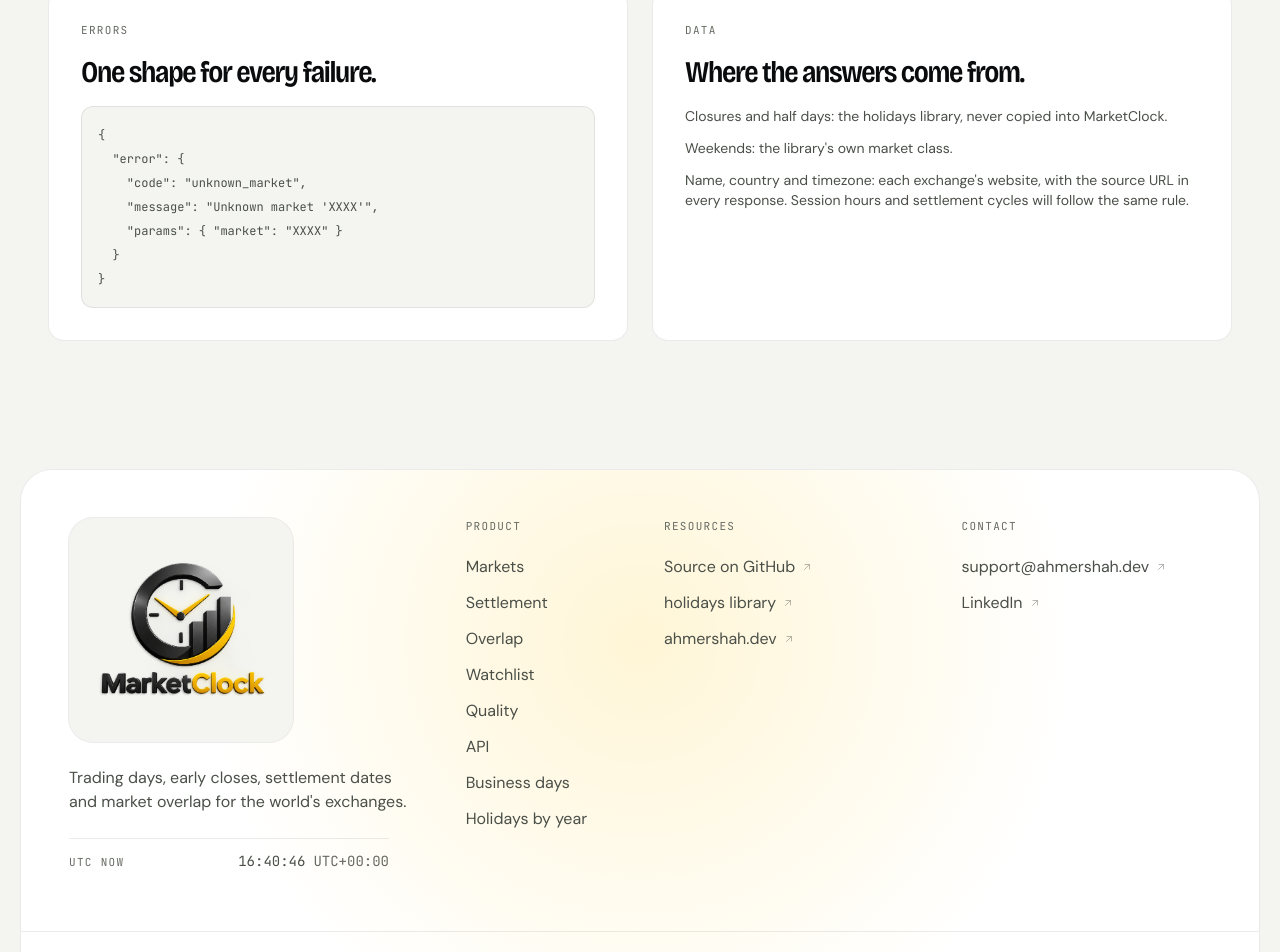
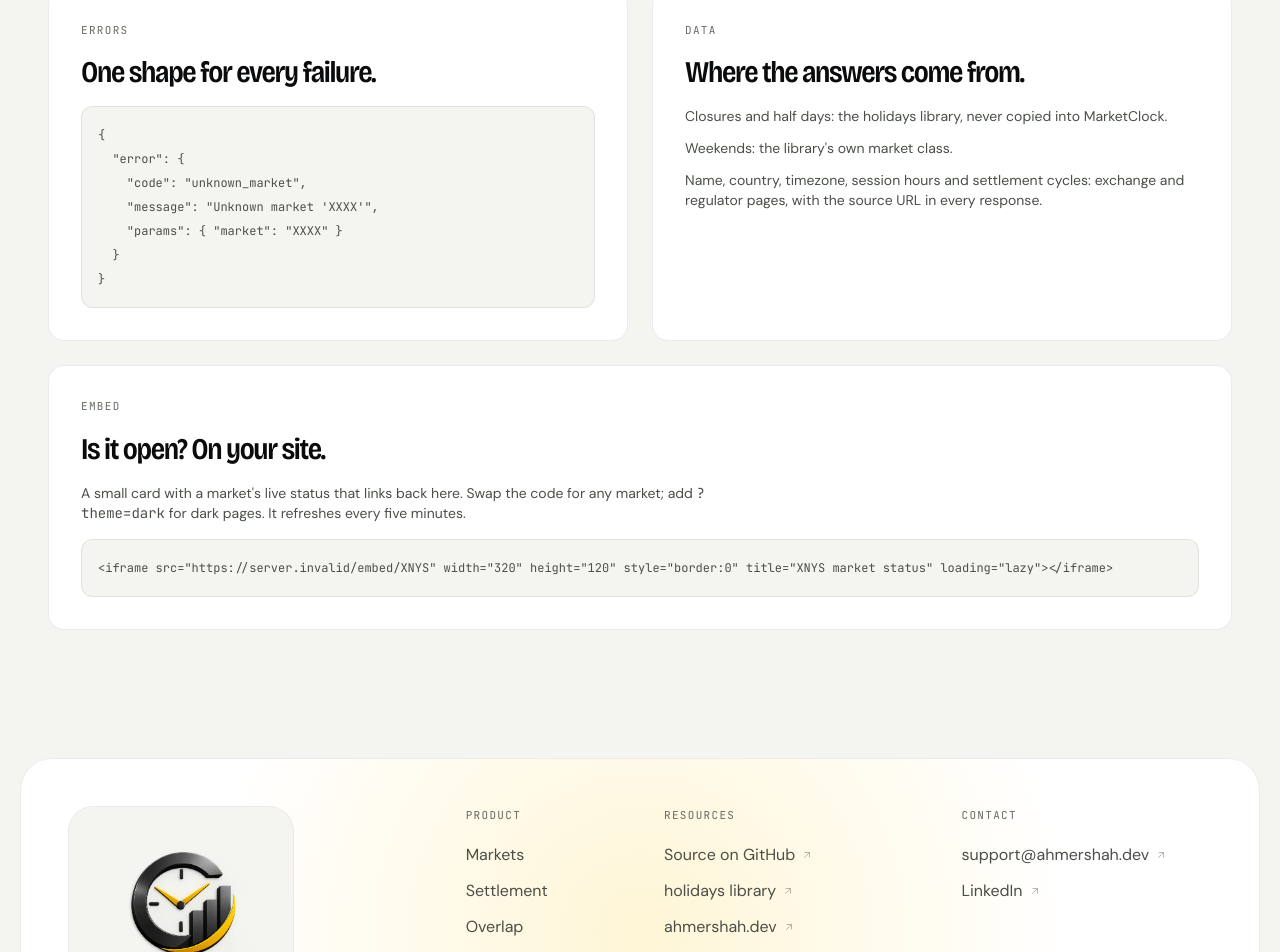
Before and after one commit to ahmershahdev/marketclock, a Next.js app in the folder frontend/: page /developers in a window 1280 px wide. Shown: the part 2368-3320 px from the top of the page. Built offline with nearby package versions, Linux system fonts and the light colour scheme; no server answers.

Commit message:
Embeddable market status widget (#28)

```diff
--- a/frontend/src/app/developers/page.tsx
+++ b/frontend/src/app/developers/page.tsx
@@ -1,5 +1,6 @@
 import type { Metadata } from "next";
 import { PageHeader, Panel } from "@/components/ui";
+import { embedSnippet } from "@/lib/embed";
 
 export const metadata: Metadata = {
   title: "API",
@@ -170,10 +171,22 @@ export default function DevelopersPage() {
               <li>Closures and half days: the holidays library, never copied into MarketClock.</li>
               <li>Weekends: the library&apos;s own market class.</li>
               <li>
-                Name, country and timezone: each exchange&apos;s website, with the source URL in
-                every response. Session hours and settlement cycles will follow the same rule.
+                Name, country, timezone, session hours and settlement cycles: exchange and regulator
+                pages, with the source URL in every response.
               </li>
             </ul>
+          </Panel>
+          <Panel className="md:col-span-2">
+            <p className="mb-4 eyebrow">Embed</p>
+            <h3 className="mb-4 text-display text-3xl">Is it open? On your site.</h3>
+            <p className="mb-4 max-w-2xl text-sm text-ink-2">
+              A small card with a market&apos;s live status that links back here. Swap the code for
+              any market; add <code className="font-mono">?theme=dark</code> for dark pages. It
+              refreshes every five minutes.
+            </p>
+            <pre className="overflow-x-auto rounded-xl border border-rule bg-paper p-4 font-mono text-xs leading-6 text-ink-2">
+              {embedSnippet("XNYS")}
+            </pre>
           </Panel>
         </div>
       </section>
--- /dev/null
+++ b/frontend/src/app/embed/[code]/route.ts
@@ -0,0 +1,24 @@
+import { connection } from "next/server";
+import { api } from "@/lib/api/client";
+import { embedHtml, parseTheme } from "@/lib/embed";
+
+export async function GET(request: Request, { params }: RouteContext<"/embed/[code]">) {
+  await connection();
+  const code = (await params).code.toUpperCase();
+  const theme = parseTheme(new URL(request.url).searchParams.get("theme"));
+  const [markets, status] = await Promise.all([api.markets(), api.status(code)]);
+  const market = markets.ok ? markets.data.find((item) => item.code === code) : undefined;
+  if (!market || !status.ok) {
+    return new Response("Unknown market or the API is unreachable.", {
+      status: market ? 503 : 404,
+      headers: { "Content-Type": "text/plain; charset=utf-8", "X-Robots-Tag": "noindex" },
+    });
+  }
+  return new Response(embedHtml(market, status.data, Date.now(), theme), {
+    headers: {
+      "Content-Type": "text/html; charset=utf-8",
+      "Cache-Control": "public, max-age=60",
+      "X-Robots-Tag": "noindex",
+    },
+  });
+}
--- a/frontend/src/app/robots.ts
+++ b/frontend/src/app/robots.ts
@@ -3,7 +3,7 @@ import { absoluteUrl, SITE_URL } from "@/lib/site";
 
 export default function robots(): MetadataRoute.Robots {
   return {
-    rules: { userAgent: "*", allow: "/", disallow: ["/api/", "/offline"] },
+    rules: { userAgent: "*", allow: "/", disallow: ["/api/", "/offline", "/embed/"] },
     sitemap: absoluteUrl("/sitemap.xml"),
     host: SITE_URL,
   };
--- /dev/null
+++ b/frontend/src/lib/embed.ts
@@ -0,0 +1,70 @@
+import type { Market, MarketStatus } from "@/lib/api/types";
+import { statusLabel, type StatusTone } from "@/lib/market-status";
+import { absoluteUrl } from "@/lib/site";
+
+const THEMES = {
+  light: { bg: "#ffffff", ink: "#0a0b0d", muted: "#666b63", rule: "rgba(10,11,13,0.12)" },
+  dark: { bg: "#0e1013", ink: "#eef0ec", muted: "#80867e", rule: "rgba(238,240,236,0.14)" },
+} as const;
+
+const TONES: Record<StatusTone, string> = {
+  open: "#0f8a4a",
+  early: "#b26a00",
+  closed: "#d93a2b",
+  unknown: "#80867e",
+};
+
+export type Theme = keyof typeof THEMES;
+
+export function parseTheme(value: string | null): Theme {
+  return value === "dark" ? "dark" : "light";
+}
+
+function escape(text: string): string {
+  return text
+    .replaceAll("&", "&amp;")
+    .replaceAll("<", "&lt;")
+    .replaceAll(">", "&gt;")
+    .replaceAll('"', "&quot;");
+}
+
+export function embedHtml(market: Market, status: MarketStatus, now: number, theme: Theme): string {
+  const colors = THEMES[theme];
+  const label = statusLabel(status, now);
+  const page = absoluteUrl(`/markets/${market.code}`);
+  return `<!doctype html>
+<html lang="en">
+<head>
+<meta charset="utf-8">
+<meta name="viewport" content="width=device-width, initial-scale=1">
+<meta name="robots" content="noindex">
+<meta http-equiv="refresh" content="300">
+<title>${escape(`${market.code}: ${label.text}`)}</title>
+<style>
+*{box-sizing:border-box;margin:0}
+html,body{height:100%;background:transparent}
+body{font:14px/1.4 ui-sans-serif,system-ui,-apple-system,"Segoe UI",sans-serif;color:${colors.ink}}
+a.card{display:flex;flex-direction:column;justify-content:space-between;gap:10px;height:100%;padding:14px 16px;border:1px solid ${colors.rule};border-radius:16px;background:${colors.bg};color:inherit;text-decoration:none}
+.top{display:flex;align-items:center;gap:10px}
+.top img{width:24px;height:18px;border-radius:3px;object-fit:cover}
+.code{font:600 18px ui-monospace,SFMono-Regular,Menlo,monospace;letter-spacing:-0.02em}
+.name{color:${colors.muted};font-size:12px;white-space:nowrap;overflow:hidden;text-overflow:ellipsis}
+.status{display:flex;align-items:center;gap:8px;font:12px ui-monospace,SFMono-Regular,Menlo,monospace;color:${TONES[label.tone]}}
+.dot{width:7px;height:7px;border-radius:50%;background:${TONES[label.tone]}}
+.brand{font-size:11px;color:${colors.muted}}
+</style>
+</head>
+<body>
+<a class="card" href="${escape(page)}" target="_blank" rel="noopener">
+<span class="top"><img src="/flags/${escape(market.country_code.toLowerCase())}.svg" alt=""><span class="code">${escape(market.code)}</span><span class="name">${escape(market.name)}</span></span>
+<span class="status"><span class="dot"></span>${escape(label.text)}</span>
+<span class="brand">MarketClock</span>
+</a>
+</body>
+</html>
+`;
+}
+
+export function embedSnippet(code: string): string {
+  return `<iframe src="${absoluteUrl(`/embed/${code}`)}" width="320" height="120" style="border:0" title="${code} market status" loading="lazy"></iframe>`;
+}
```
Also changed, not shown: 4 other files (tests, documents, lock files or other folders).
